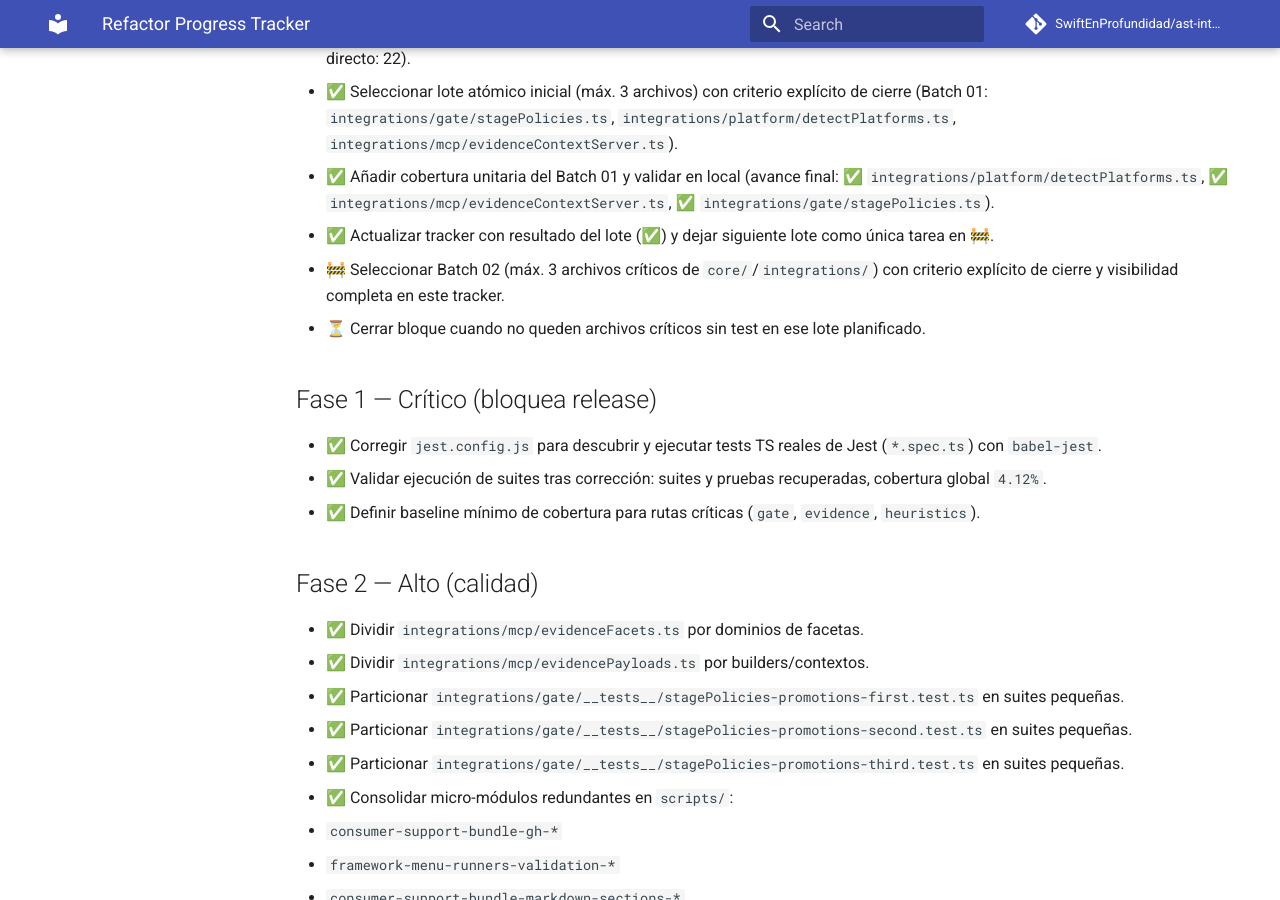
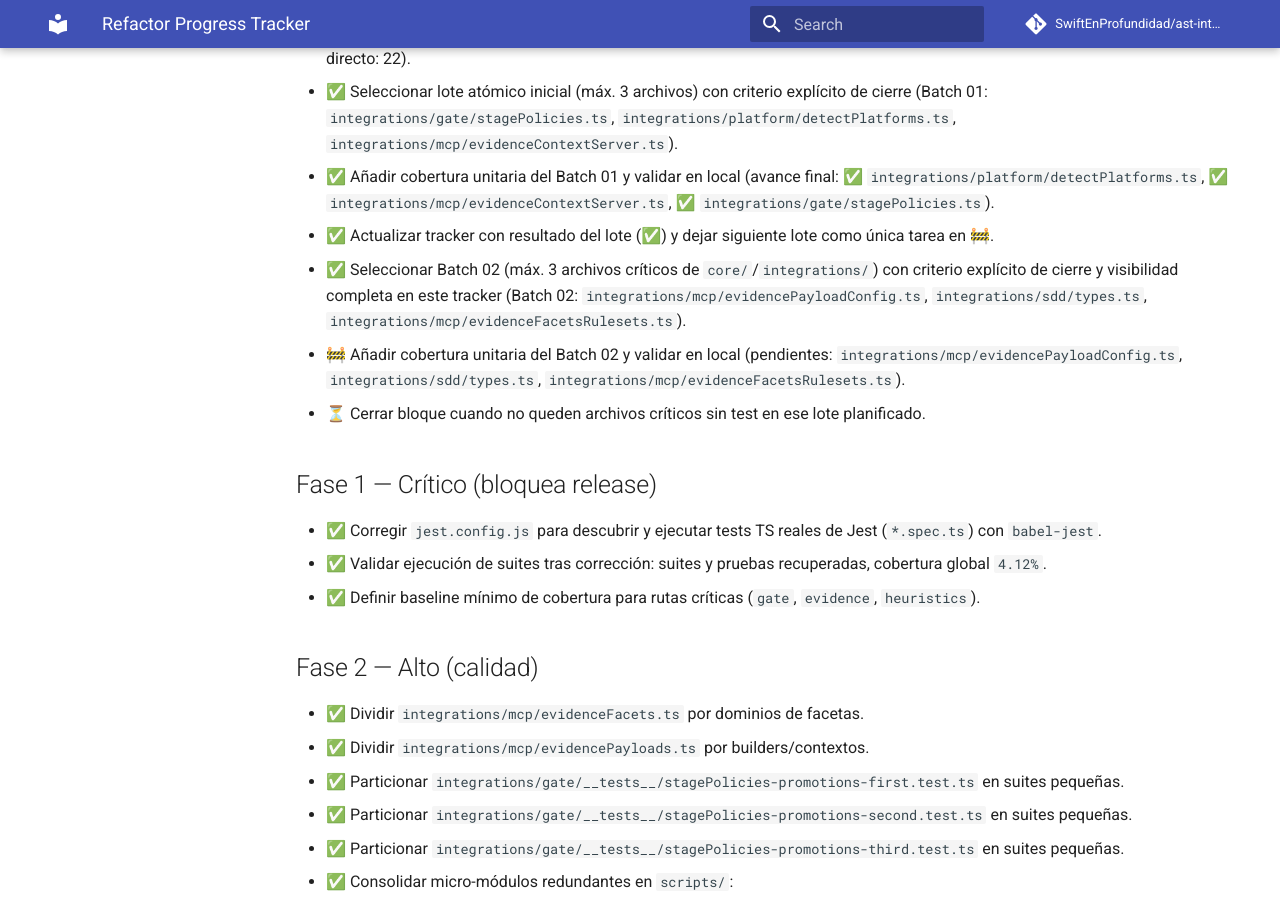
Before and after one commit to SwiftEnProfundidad/ast-intelligence-hooks, an MkDocs documentation site: the page built from docs/REFRACTOR_PROGRESS.md, in a window 1280 px wide and 900 px high, scrolled down 3401 px. Built offline with MkDocs 1.6.1 and Material for MkDocs 9.7.7, drawn with Linux system fonts in a browser that asks for light colours; comment, search, counter and statistics services are not loaded.

Commit message:
docs(tracker): select batch02 and set single active task

```diff
--- a/docs/REFRACTOR_PROGRESS.md
+++ b/docs/REFRACTOR_PROGRESS.md
@@ -67,7 +67,8 @@ Estado consolidado del refactor con seguimiento de tareas y evidencia del avance
 - ✅ Seleccionar lote atómico inicial (máx. 3 archivos) con criterio explícito de cierre (Batch 01: `integrations/gate/stagePolicies.ts`, `integrations/platform/detectPlatforms.ts`, `integrations/mcp/evidenceContextServer.ts`).
 - ✅ Añadir cobertura unitaria del Batch 01 y validar en local (avance final: ✅ `integrations/platform/detectPlatforms.ts`, ✅ `integrations/mcp/evidenceContextServer.ts`, ✅ `integrations/gate/stagePolicies.ts`).
 - ✅ Actualizar tracker con resultado del lote (✅) y dejar siguiente lote como única tarea en 🚧.
-- 🚧 Seleccionar Batch 02 (máx. 3 archivos críticos de `core/`/`integrations/`) con criterio explícito de cierre y visibilidad completa en este tracker.
+- ✅ Seleccionar Batch 02 (máx. 3 archivos críticos de `core/`/`integrations/`) con criterio explícito de cierre y visibilidad completa en este tracker (Batch 02: `integrations/mcp/evidencePayloadConfig.ts`, `integrations/sdd/types.ts`, `integrations/mcp/evidenceFacetsRulesets.ts`).
+- 🚧 Añadir cobertura unitaria del Batch 02 y validar en local (pendientes: `integrations/mcp/evidencePayloadConfig.ts`, `integrations/sdd/types.ts`, `integrations/mcp/evidenceFacetsRulesets.ts`).
 - ⏳ Cerrar bloque cuando no queden archivos críticos sin test en ese lote planificado.
 
 ## Fase 1 — Crítico (bloquea release)
```
